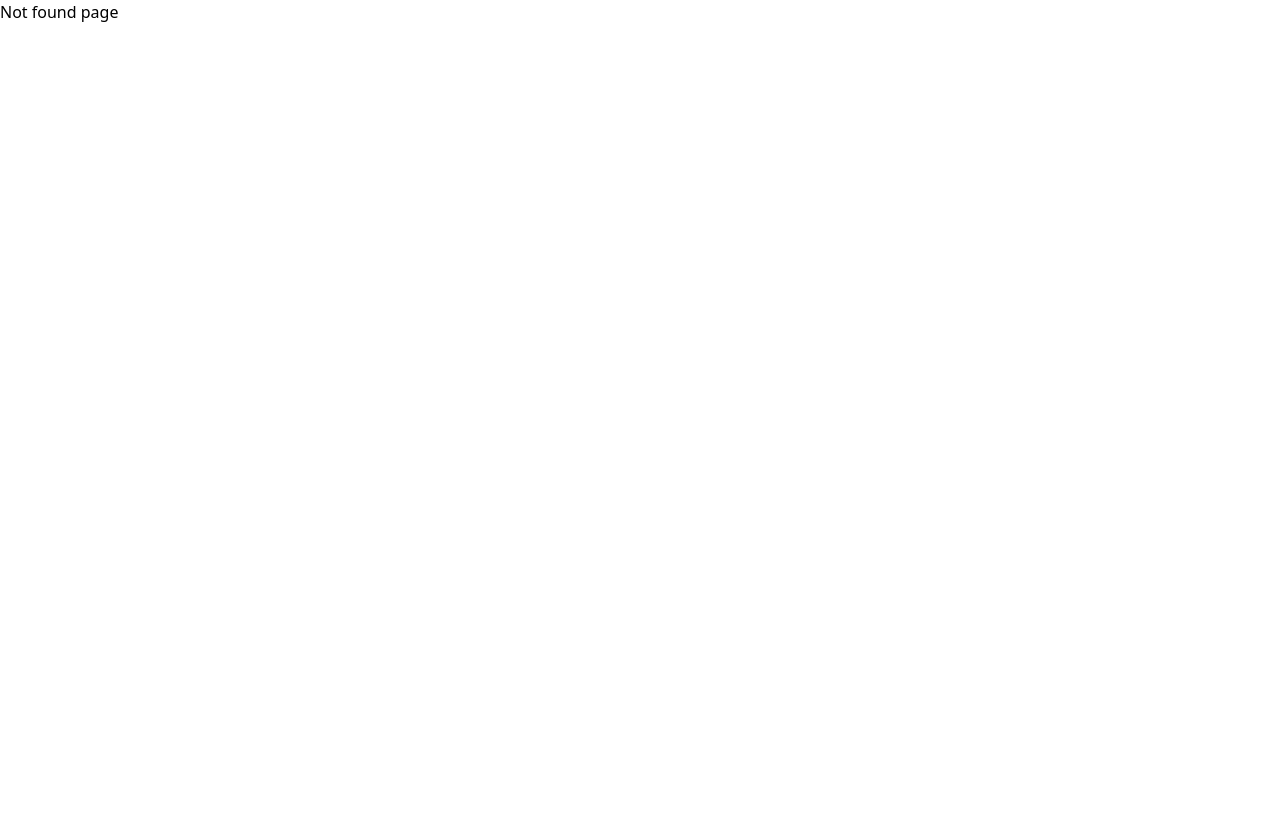
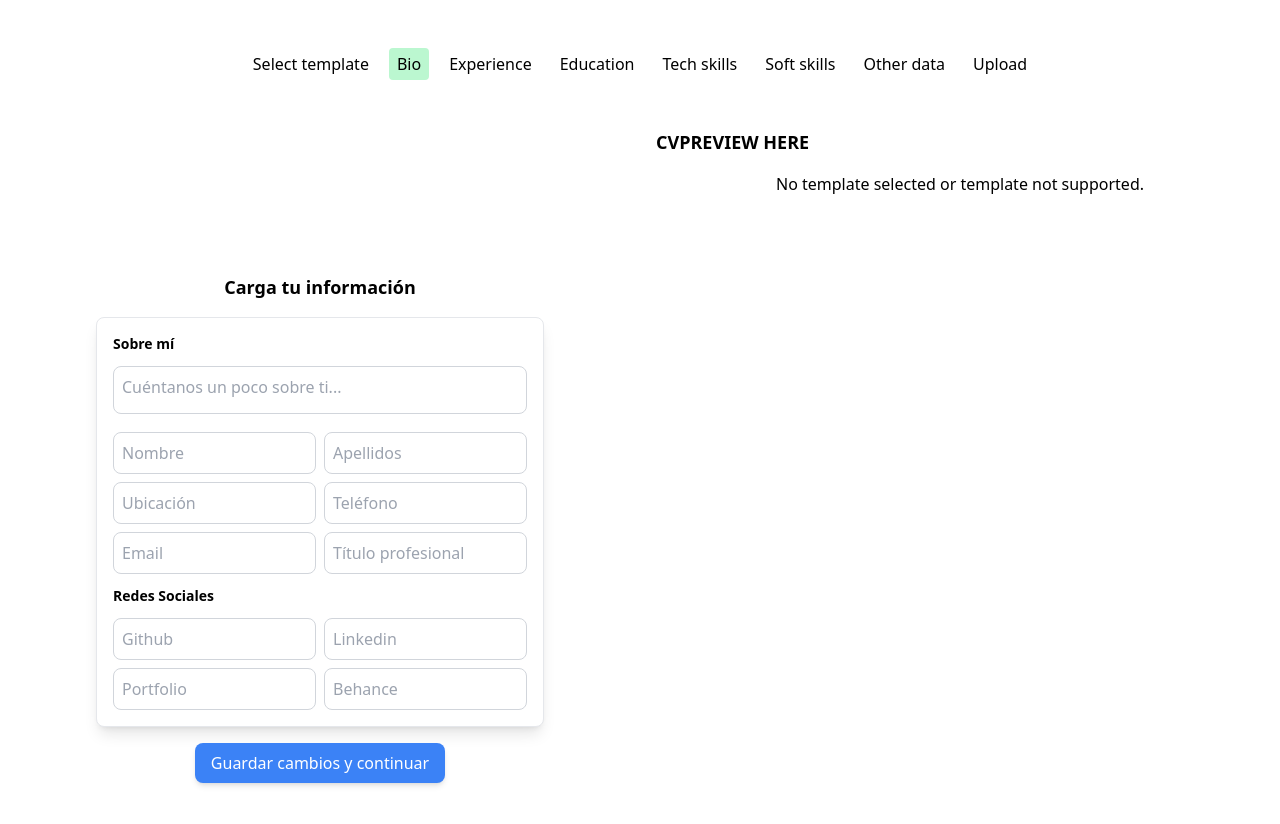
Before and after one commit to juanRCoder/i002-cvinter-front, a React (Vite) app in the folder cvInterApp/: page /CVTemplates/bio in a window 1280 px wide. Before the commit this address had no page. Shown: the top 824 px of the page. Before the commit the page ends 800 px from the top, so only its background shows below. Built offline with nearby package versions, Linux system fonts and the light colour scheme.

Commit message:
vista select-templates & bio

```diff
--- a/cvInterApp/src/application/dashboard/components/CVTemplates.tsx
+++ b/cvInterApp/src/application/dashboard/components/CVTemplates.tsx
@@ -1,22 +1,44 @@
 import ProgressNav from "./ProgressNav"
-import { Outlet } from "react-router-dom"
-import CVPreview from "./views/CVPreview"
+import { Outlet, useLocation } from "react-router-dom"
+import CVPreview from "./views/CVPreview";
+
 
 const CVTemplates = () => {
+    const location = useLocation()
+    if (location.pathname === "/CVTemplates") {
         return (
-        <div className="flex flex-col h-screen">
-
+            <div className="flex flex-col h-screen overflow-hidden">
                 <ProgressNav />
-            <div className=" flex flex-grow mt-4">
-                <div className=" font-bold bg-slate-700 w-1/2 pr-2 h-full overflow-y-auto ">
                 <Outlet />
             </div>
-                <div className=" font-bold bg-slate-500 w-1/2 pl-2 h-full overflow-y-auto">
+        );
+    }
+    else {
+        return (
+            <>
+                <ProgressNav />
+                <div className="flex">
+                    <div className="w-1/2 p-4">
+                        <div className="mb-4">
+                            <Outlet />
+                        </div>
+                    </div>
+                    <div className="w-1/2 p-4">
+                        <div className="mb-4">
+                            <h2 className="text-lg font-semibold">CVPREVIEW HERE</h2>
+                        </div>
+                        <div className="flex justify-center">
                             <CVPreview />
                         </div>
                     </div>
                 </div>
-    );
+            </>
+
+
+        )
+    }
+
+
 };
 
 export default CVTemplates
--- a/cvInterApp/src/application/dashboard/components/NextButton.tsx
+++ b/cvInterApp/src/application/dashboard/components/NextButton.tsx
@@ -10,7 +10,7 @@ const NextButton: React.FC<NextButtonProps> = ({ onClick, disabled, label }) =>
         <button
             disabled={disabled}
             onClick={onClick}
-            className="bg-blue-500 text-white py-2 px-4 rounded-lg shadow-md hover:bg-blue-600 focus:outline-none focus:ring-2 focus:ring-blue-400 focus:ring-opacity-75 transition duration-300"
+            className="bg-blue-500 text-white py-2 px-4 mt-4 rounded-lg shadow-md hover:bg-blue-600 focus:outline-none focus:ring-2 focus:ring-blue-400 focus:ring-opacity-75 transition duration-300"
         >
             {label}
         </button>
--- a/cvInterApp/src/application/dashboard/components/ProgressNav.tsx
+++ b/cvInterApp/src/application/dashboard/components/ProgressNav.tsx
@@ -21,15 +21,21 @@ const ProgressNav = () => {
     ];
 
     return (
-        <div className="w-full flex justify-center">
-            <ul className="flex space-x-4 md:space-x-8 p-4">
+        <div className="w-full flex justify-center h-auto pt-10 pb-4">
+            <ul className="flex flex-wrap justify-center gap-2 md:gap-3 p-2">
                 {phases.map((phase, index) => (
-                    <li key={index} className={`font-bold ${selectedSection === phase.path ? 'bg-green-200' : ''}`}>
+                    <li
+                        key={index}
+                        className={`font-medium text-sm md:text-base ${selectedSection === phase.path ? 'bg-green-200' : ''} px-2 py-1 rounded mb-2`}
+                    >
                         {phase.name}
                     </li>
                 ))}
             </ul>
         </div>
+
+
+
     );
 }
 
--- a/cvInterApp/src/application/dashboard/components/templates/interfaces-templates.ts
+++ b/cvInterApp/src/application/dashboard/components/templates/interfaces-templates.ts
@@ -50,4 +50,6 @@ export interface Template5Props {
   setTemplate: (templateId: number) => void;
   setName: (name: string) => void;
   setLastName: (lastName: string) => void;
+  setTitulo: (titulo: string) => void;
+  setBio: (bio: string) => void;
 }
--- a/cvInterApp/src/application/dashboard/components/views/Bio.tsx
+++ b/cvInterApp/src/application/dashboard/components/views/Bio.tsx
@@ -1,48 +1,132 @@
-import { useNavigate } from "react-router-dom"
-import NextButton from "../NextButton"
+import { useNavigate } from "react-router-dom";
+import NextButton from "../NextButton";
 import { useCvStore } from "../../../zustand/store/CvStore";
 import React from "react";
 
+const Bio: React.FC = () => {
+    const navigate = useNavigate();
+    const { bio, name, lastName, titulo, setName, setLastName, setTitulo, setBio } = useCvStore();
 
-const Bio = () => {
-    const navigate = useNavigate()
-    const { name, lastName, setName, setLastName } = useCvStore();
-
-    const handleNameChange = (event: React.ChangeEvent<HTMLInputElement>) => {
-        setName(event.target.value);
-    };
-
-    const handleLastNameChange = (event: React.ChangeEvent<HTMLInputElement>) => {
-        setLastName(event.target.value);
+    const handleChange = (event: React.ChangeEvent<HTMLInputElement>) => {
+        const { name, value } = event.target;
+        // funcion pa actualizar el estado global con los inputs
+        switch (name) {
+            case "bio":
+                setBio(value);
+                break;
+            case "titulo":
+                setTitulo(value);
+                break;
+            case "name":
+                setName(value);
+                break;
+            case "lastName":
+                setLastName(value);
+                break;
+            default:
+                break;
+        }
     };
 
     const handleNext = () => {
-        navigate("../experience")
-    }
+        navigate("../experience");
+    };
+
     return (
-        <div className="flex justify-center">
-            <h2>Carga tu información</h2>
-            <div>
-                <form>
-                    <label htmlFor="name">Name</label>
+        <div className="flex flex-col items-center justify-center h-screen">
+            <h2 className="text-lg font-semibold mb-4">Carga tu información</h2>
+            <div className="w-full max-w-md p-4 border border-gray-200 rounded-lg shadow-lg bg-white">
+                <form className="space-y-3">
+                    {/* Sección "Sobre mí" */}
+                    <section className="space-y-3">
+                        <h3 className="text-sm font-semibold">Sobre mí</h3>
+                        <textarea
+                            name="bio"
+                            value={bio}
+                            onChange={(e: React.ChangeEvent<HTMLTextAreaElement>) => setBio(e.target.value)}
+                            placeholder="Cuéntanos un poco sobre ti..."
+                            className="w-full h-12 p-2 border border-gray-300 rounded-lg focus:ring focus:ring-blue-500 focus:outline-none resize-none"
+                        ></textarea>
+                        <div className="grid grid-cols-2 gap-2">
                             <input
                                 type="text"
+                                placeholder="Nombre"
                                 id="name"
+                                name="name"
                                 value={name}
-                        onChange={handleNameChange}
+                                onChange={handleChange}
+                                className="w-full p-2 border border-gray-300 rounded-lg focus:ring focus:ring-blue-500 focus:outline-none"
                             />
-                    <label htmlFor="lastName">Lastname</label>
                             <input
                                 type="text"
+                                placeholder="Apellidos"
                                 id="lastName"
+                                name="lastName"
                                 value={lastName}
-                        onChange={handleLastNameChange}
+                                onChange={handleChange}
+                                className="w-full p-2 border border-gray-300 rounded-lg focus:ring focus:ring-blue-500 focus:outline-none"
                             />
+                            <input
+                                type="text"
+                                placeholder="Ubicación"
+                                className="w-full p-2 border border-gray-300 rounded-lg focus:ring focus:ring-blue-500 focus:outline-none"
+                            />
+                            <input
+                                type="text"
+                                placeholder="Teléfono"
+                                className="w-full p-2 border border-gray-300 rounded-lg focus:ring focus:ring-blue-500 focus:outline-none"
+                            />
+                            <input
+                                type="email"
+                                placeholder="Email"
+                                className="w-full p-2 border border-gray-300 rounded-lg focus:ring focus:ring-blue-500 focus:outline-none"
+                            />
+                            <input
+                                type="text"
+                                value={titulo}
+                                onChange={handleChange}
+                                name="titulo"
+                                placeholder="Título profesional"
+                                className="w-full p-2 border border-gray-300 rounded-lg focus:ring focus:ring-blue-500 focus:outline-none"
+                            />
+                        </div>
+                    </section>
+
+                    {/* Sección "Redes Sociales" */}
+                    <section className="space-y-3">
+                        <h3 className="text-sm font-semibold">Redes Sociales</h3>
+                        <div className="grid grid-cols-2 gap-2">
+                            <input
+                                type="text"
+                                placeholder="Github"
+                                className="w-full p-2 border border-gray-300 rounded-lg focus:ring focus:ring-blue-500 focus:outline-none"
+                            />
+                            <input
+                                type="text"
+                                placeholder="Linkedin"
+                                className="w-full p-2 border border-gray-300 rounded-lg focus:ring focus:ring-blue-500 focus:outline-none"
+                            />
+                            <input
+                                type="text"
+                                placeholder="Portfolio"
+                                className="w-full p-2 border border-gray-300 rounded-lg focus:ring focus:ring-blue-500 focus:outline-none"
+                            />
+                            <input
+                                type="text"
+                                placeholder="Behance"
+                                className="w-full p-2 border border-gray-300 rounded-lg focus:ring focus:ring-blue-500 focus:outline-none"
+                            />
+                        </div>
+                    </section>
                 </form>
             </div>
-            <NextButton onClick={handleNext} label="Guardar cambios y continuar" />
+            <NextButton
+                onClick={handleNext}
+                label="Guardar cambios y continuar"
+            />
         </div>
     );
 };
 
+
 export default Bio
--- a/cvInterApp/src/application/dashboard/components/views/CVPreview.tsx
+++ b/cvInterApp/src/application/dashboard/components/views/CVPreview.tsx
@@ -1,6 +1,7 @@
 import { useCvStore } from "../../../zustand/store/CvStore";
 import Template4 from "../templates/Template4";
 import Template5 from "../templates/Template5";
+
 
 const CVPreview: React.FC = () => {
     const { template, ...cvData } = useCvStore((state) => ({
@@ -11,12 +12,6 @@ const CVPreview: React.FC = () => {
 
     const renderSelectedTemplate = () => {
         switch (template) {
-            // case 1:
-            //     return <Template1 {...cvData} />;
-            // case 2:
-            //     return <Template2 {...cvData} />;
-            // case 3:
-            //     return <Template3 {...cvData} />;
             case 4:
                 return <Template4 {...cvData} template={template} />;
             case 5:
@@ -27,10 +22,11 @@ const CVPreview: React.FC = () => {
     };
 
     return (
-        <div className="flex flex-col items-center">
-            <h2 className="text-2xl mb-4">CV Preview</h2>
-            <div className="w-full max-w-4xl p-4 border rounded shadow-md bg-white">
-                {renderSelectedTemplate()}
+        <div >
+            <div >
+                <div >
+                    {renderSelectedTemplate()}
+                </div>
             </div>
         </div>
     );
--- a/cvInterApp/src/application/dashboard/components/views/SelectTemplate.tsx
+++ b/cvInterApp/src/application/dashboard/components/views/SelectTemplate.tsx
@@ -1,12 +1,11 @@
 import { useNavigate } from "react-router-dom";
 import NextButton from "../NextButton";
-import clasico from "../../../../assets/cvTemplates/CV-Clasico.png"
-import ejecutivo from "../../../../assets/cvTemplates/CV-Ejecutivo.png"
-import elegante from "../../../../assets/cvTemplates/CV-Elegante.png"
-import newCv from "../../../../assets/cvTemplates/CV-New.png"
-import soft from "../../../../assets/cvTemplates/CV-Soft.png"
 import { useCvStore } from "../../../zustand/store/CvStore";
-
+import clasico from "../../../../assets/cvTemplates/CV-Clasico.png";
+import ejecutivo from "../../../../assets/cvTemplates/CV-Ejecutivo.png";
+import elegante from "../../../../assets/cvTemplates/CV-Elegante.png";
+import newCv from "../../../../assets/cvTemplates/CV-New.png";
+import soft from "../../../../assets/cvTemplates/CV-Soft.png";
 
 const SelectTemplate = () => {
     const navigate = useNavigate();
@@ -15,43 +14,60 @@ const SelectTemplate = () => {
         setTemplate: state.setTemplate,
     }));
 
+    const handleClick = () => {
+        navigate("bio");
+    };
+
+    const templatesArray = [
+        { id: 1, src: elegante, alt: "Plantilla 1", name: "Elegante" },
+        { id: 2, src: ejecutivo, alt: "Plantilla 2", name: "Ejecutivo" },
+        { id: 3, src: soft, alt: "Plantilla 3", name: "Soft" },
+        { id: 4, src: newCv, alt: "Plantilla 4", name: "New CV" },
+        { id: 5, src: clasico, alt: "Plantilla 5", name: "Clasico" }
+    ];
+
     const handleSelect = (templateId: number) => {
         setTemplate(templateId);
     };
 
-    const handleClick = () => {
-        navigate("bio");
-    };
-
     return (
-        <div className="flex flex-col items-center p-4 bg-gray-200">
-            <h2 className="text-2xl mb-4">Elegir plantilla</h2>
-            <div className="flex flex-wrap justify-center gap-4">
-                {[{ id: 1, src: elegante, alt: "Plantilla 1" },
-                { id: 2, src: ejecutivo, alt: "Plantilla 2" },
-                { id: 3, src: soft, alt: "Plantilla 3" },
-                { id: 4, src: newCv, alt: "Plantilla 4" },
-                { id: 5, src: clasico, alt: "Plantilla 5" }]
-                    .map((templateItem) => (
+        <div className="flex flex-col justify-between h-screen">
+            <div className="p-4 mx-auto max-w-screen-md">
+                <p className="text-left text-gray-700 text-lg pt-2">
+                    Lorem ipsum dolor sit amet consectetur adipisicing elit. Error nostrum accusantium facere architecto dolor perferendis dolore ratione deserunt.
+                </p>
+            </div>
+            <div className="bg-gray-200 p-4 flex flex-col items-center mt-0">
+                <div className="flex justify-center gap-9 flex-wrap">
+                    {templatesArray.map((templateItem) => (
+                        <div
+                            key={templateItem.id}
+                            className="flex flex-col items-center mb-2"
+                        >
                             <img
-                            key={templateItem.id}
-                            className={`w-36 h-auto cursor-pointer border-4 transition-transform duration-300 ${templateItem.id === template
-                                ? "border-cyan-300 shadow-lg scale-105"
-                                : "border-transparent"
-                                }`}
                                 src={templateItem.src}
                                 alt={templateItem.alt}
+                                className="max-w-320px] max-h-[220px] cursor-pointer border-2 box-border"
+                                style={{
+                                    borderColor: template === templateItem.id ? '#3182CE' : 'transparent',
+                                }}
                                 onClick={() => handleSelect(templateItem.id)}
                             />
+                            <p className="mt-1 text-center text-gray-700">{templateItem.name}</p>
+                        </div>
                     ))}
                 </div>
+                <div className="flex justify-center mt-2">
                     <NextButton
                         onClick={handleClick}
                         label="Seleccionar plantilla"
                         disabled={!template}
-
                     />
                 </div>
+            </div>
+        </div>
+
+
     );
 };
 
--- a/cvInterApp/src/application/routes/routes.tsx
+++ b/cvInterApp/src/application/routes/routes.tsx
@@ -26,7 +26,7 @@ const router = createBrowserRouter([
         element: <Home />
       },
       {
-        path: "templates",
+        path: "CVTemplates",
         element: <CVTemplates />,
         children: [
           {
--- a/cvInterApp/src/application/zustand/store/CvStore.ts
+++ b/cvInterApp/src/application/zustand/store/CvStore.ts
@@ -18,4 +18,6 @@ export const useCvStore = create<Template5Props>((set)=> ({
     setTemplate: (templateId) => set({ template: templateId }),
     setName: (name) => set({ name }),
     setLastName: (lastName) => set({ lastName }),
+    setTitulo: (titulo) => set({titulo}),
+    setBio: (bio) => set({bio})
 }))
```
Also changed, not shown: cvInterApp/src/application/pages/Home.tsx (+4 -4 lines). Lines whose indentation alone changed are shown as unchanged.
